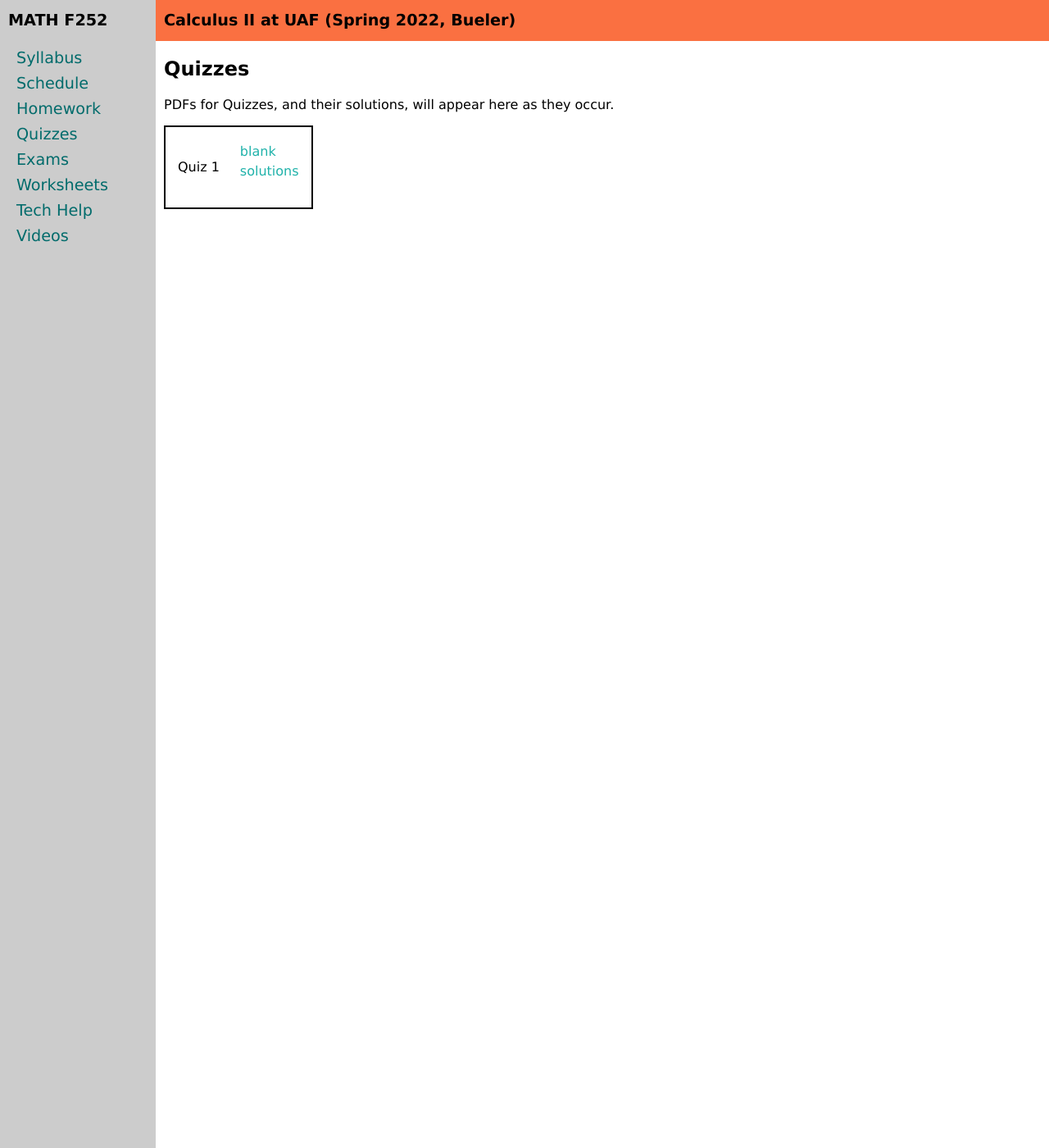
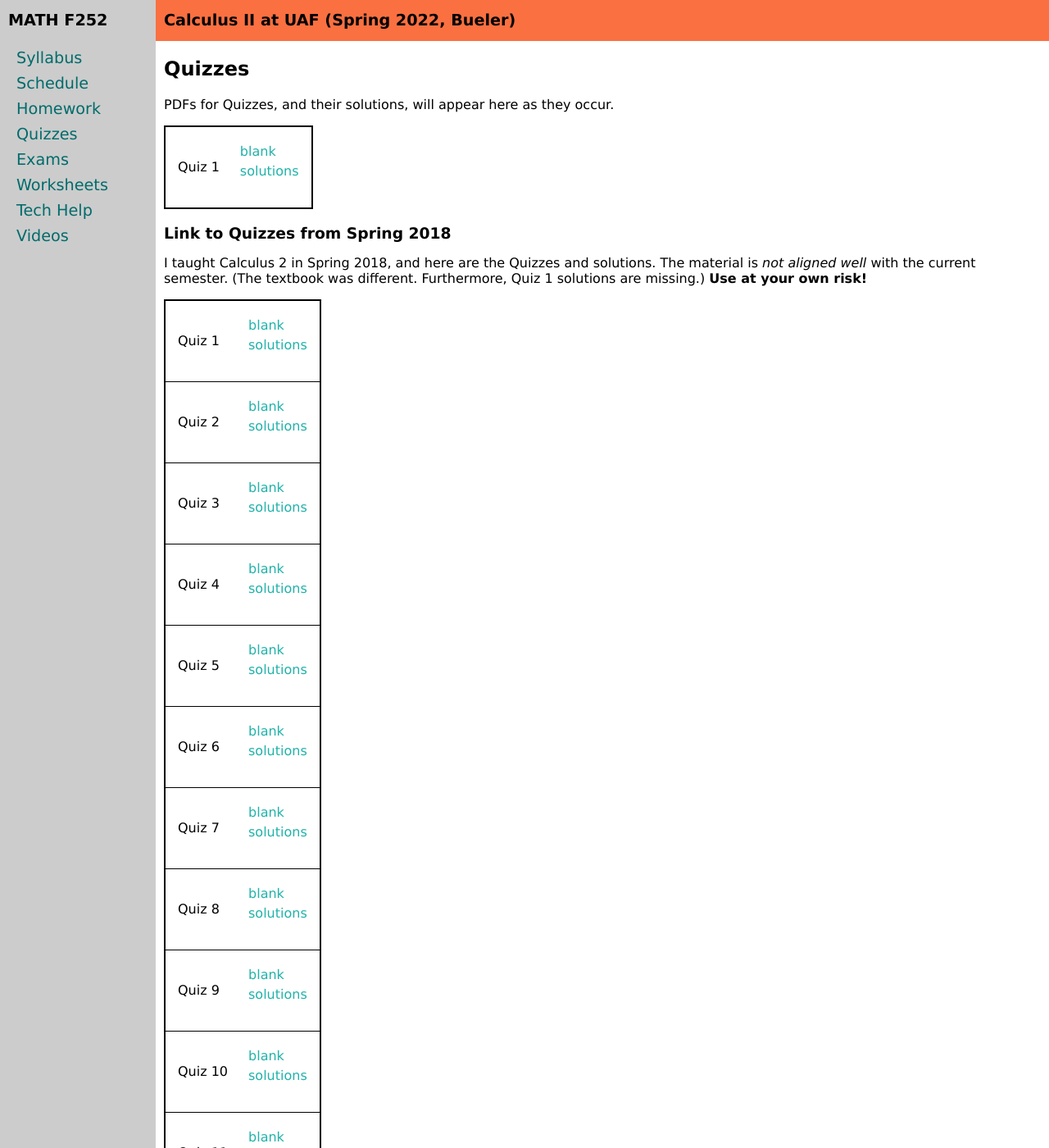
Before and after one commit to uaf-math/calc2, a Jekyll site: the page built from quizzes.md, in a window 1280 px wide and 1400 px high. Shown: the whole window at 82% size. Built offline with Jekyll 4.4.1, drawn with Linux system fonts in a browser that asks for light colours; some of the changed text lies outside the part shown.

Commit message:
Put up old quizzes.

```diff
--- /dev/null
+++ b/_data/quizzesS18.yml
@@ -0,0 +1,39 @@
+semester: Spring 2018
+home: assets/quizzes/S18/
+quizzes:
+- name: Quiz 1
+  url: https://bueler.github.io/M252S18/Q1.pdf
+  solutions:
+- name: Quiz 2
+  url: https://bueler.github.io/M252S18/Q2.pdf
+  solutions: Q2S.pdf
+- name: Quiz 3
+  url: https://bueler.github.io/M252S18/Q3.pdf
+  solutions: Q3S.pdf
+- name: Quiz 4
+  url: https://bueler.github.io/M252S18/Q4.pdf
+  solutions: Q4S.pdf
+- name: Quiz 5
+  url: https://bueler.github.io/M252S18/Q5.pdf
+  solutions: Q5S.pdf
+- name: Quiz 6
+  url: https://bueler.github.io/M252S18/Q6.pdf
+  solutions: Q6S.pdf
+- name: Quiz 7
+  url: https://bueler.github.io/M252S18/Q7.pdf
+  solutions: Q7S.pdf
+- name: Quiz 8
+  url: https://bueler.github.io/M252S18/Q8.pdf
+  solutions: Q8S.pdf
+- name: Quiz 9
+  url: https://bueler.github.io/M252S18/Q9.pdf
+  solutions: Q9S.pdf
+- name: Quiz 10
+  url: https://bueler.github.io/M252S18/Q10.pdf
+  solutions: Q10S.pdf
+- name: Quiz 11
+  url: https://bueler.github.io/M252S18/Q11.pdf
+  solutions: Q11S.pdf
+- name: Quiz 12
+  url: https://bueler.github.io/M252S18/Q12.pdf
+  solutions: Q12S.pdf
--- /dev/null
+++ b/_includes/quiz_table_S18.md
@@ -0,0 +1,19 @@
+{% assign data = include.data %}
+<table class="asst-table">
+{% for quiz in data.quizzes %}
+<tr>
+	<td>{{ quiz.name }}</td>
+	<td>
+		<table class="inner">
+		  <tr>
+			    <td><a href="{{ quiz.url }}">blank</a></td>
+			</tr>
+			<tr>
+			    <td><a href="{{ data.home }}/{{ quiz.solutions }}">solutions</a></td>
+			</tr>
+		</table>
+		<div style="padding-bottom: 10px"></div>
+	</td>
+</tr>
+{% endfor %}
+</table>
--- a/quizzes.md
+++ b/quizzes.md
@@ -8,3 +8,9 @@ title: Quizzes
 PDFs for Quizzes, and their solutions, will appear here as they occur.
 
 {% include quiz_table.md  data=site.data.quizzes %}
+
+### Link to Quizzes from Spring 2018
+
+I taught Calculus 2 in Spring 2018, and here are the Quizzes and solutions.  The material is _not aligned well_ with the current semester.  (The textbook was different.  Furthermore, Quiz 1 solutions are missing.)  <b>Use at your own risk!</b>
+
+{% include quiz_table_S18.md  data=site.data.quizzesS18 %}
```
Also changed, not shown: exams.md (+2 -1 lines), 11 other files.
